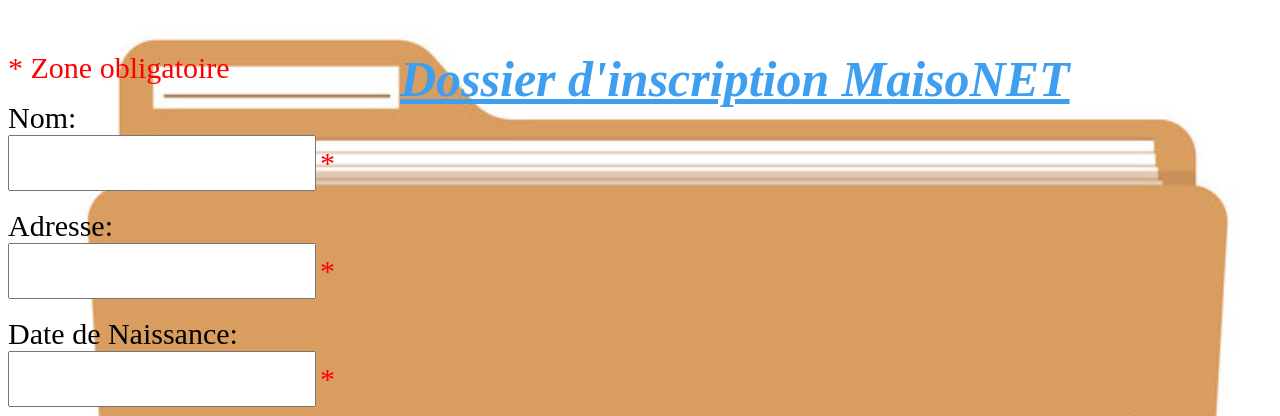
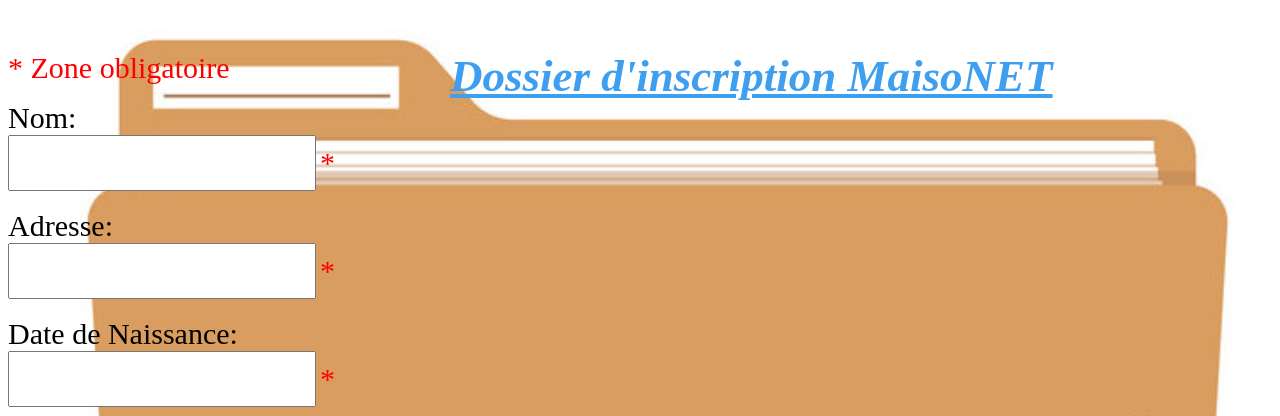
Before and after one commit to AlexLeunens/MaisoNet, a PHP site: page /Login/Inscription.html in a window 1280 px wide. Shown: the top 416 px of the page. Run offline with PHP 8.4, Linux system fonts and the light colour scheme.

Commit message:
Update Inscription.css

```diff
--- a/Login/Inscription.css
+++ b/Login/Inscription.css
@@ -34,7 +34,7 @@ html
     div.static {
     position: fixed;
     top:50px;
-    left:400px;
-    font-size:50px;
+    left:450px;
+    font-size:45px;
     color :#3e9ff0;
   }
```
